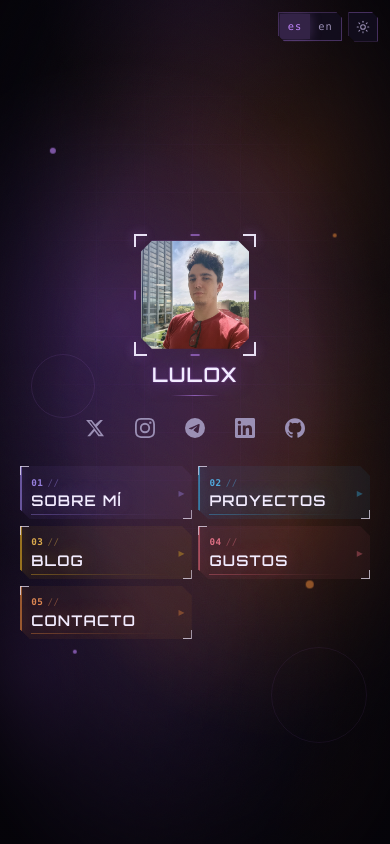
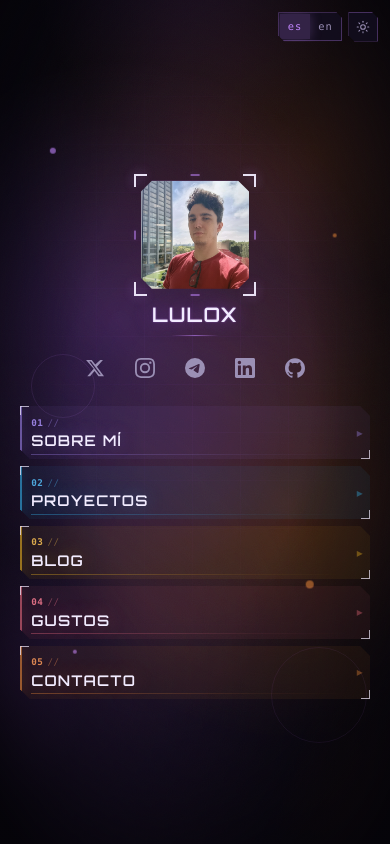
Before and after one commit to luloxi/luloxdev, a Next.js app: page / in a window 390 px wide. Built offline with nearby package versions, Linux system fonts and the light colour scheme.

Commit message:
Stack landing section buttons on mobile
Use a single-column layout below sm; keep the two-column grid on desktop.

```diff
--- a/src/app/globals.css
+++ b/src/app/globals.css
@@ -254,8 +254,14 @@
 .cp-nav {
   display: grid;
   width: 100%;
-  grid-template-columns: 1fr 1fr;
+  grid-template-columns: 1fr;
   gap: 0.4rem;
+}
+
+@media (min-width: 640px) {
+  .cp-nav {
+    grid-template-columns: 1fr 1fr;
+  }
 }
 
 .cp-nav-item {
```
